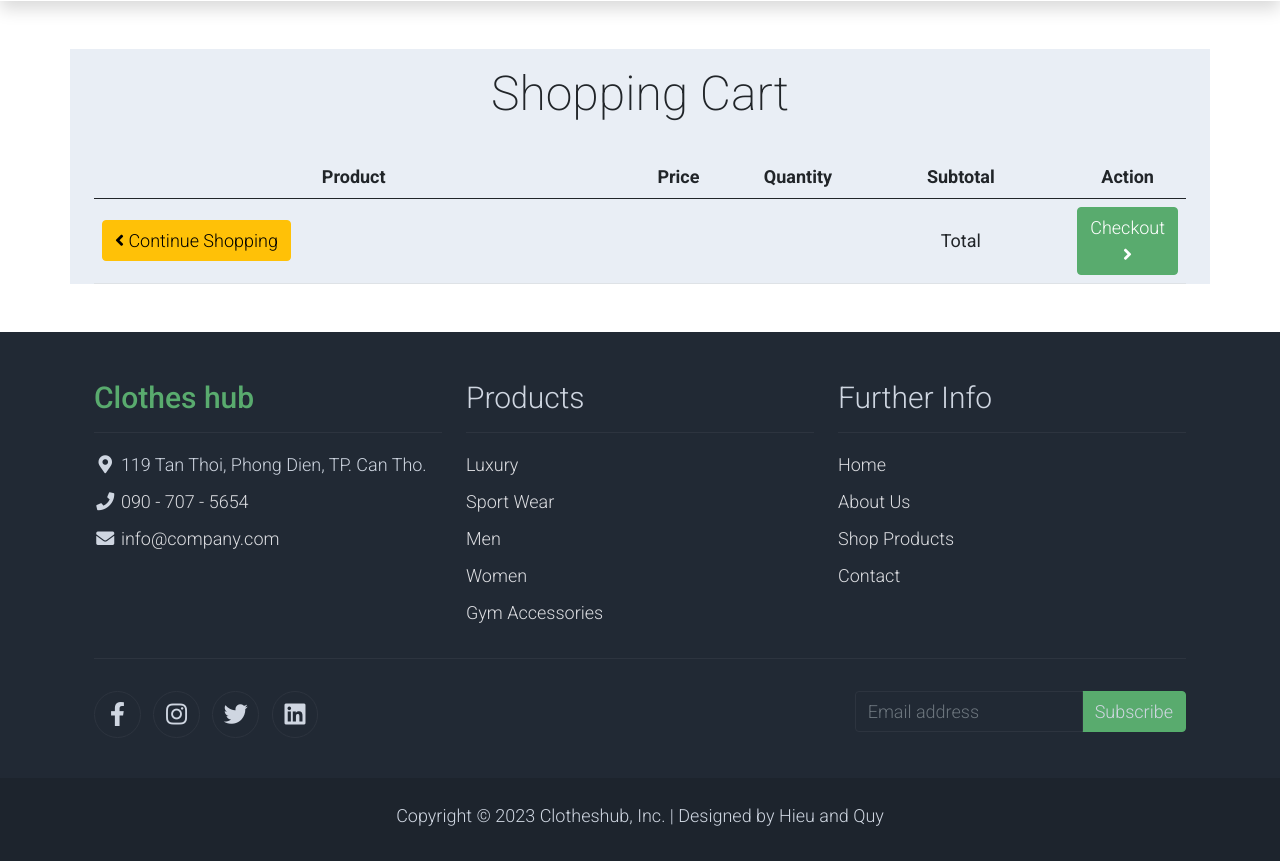
After one commit to Clotheshub-Organization/Clotheshub, a Symfony app: template templates/cart/cart.html.twig in a window 1280 px wide. The commit adds this page. Shown: the part 249-1110 px from the top of the page. Run offline with Twig, Linux system fonts and the light colour scheme; the template is opened without the code that fills it, so the values that code supplies are empty; some libraries are stand-ins or nearby versions.

Commit message:
Update Cart template, controller and repository

```diff
--- /dev/null
+++ b/templates/cart/cart.html.twig
@@ -0,0 +1,54 @@
+{% extends 'home.html.twig' %}
+
+{% block body %}
+<section class="bg-light my-5 container" style="margin-bottom:30px">
+  <div class="row text-center py-3">
+      <div class="col-lg-6 m-auto mb-2">
+          <h1 class="h1">Shopping Cart</h1>
+      </div>
+  </div>
+    <table id="cart" class="table table-hover table-condensed">
+      <thead>
+        <tr>
+          <th style="width:48%" class="text-center">Product</th>
+          <th style="width:12%" class="text-center">Price</th>
+          <th style="width:10%" class="text-center">Quantity</th>
+          <th style="width:20%" class="text-center">Subtotal</th>
+          <th style="width:10%" class="text-center">Action</th>
+        </tr>
+      </thead>
+      {% for p in product %}
+      <tbody>
+        <tr>
+          <td data-th="Product">
+            <div class="row">
+            {% if p.image %}
+              {% set img = p.image %}
+              <div class="col-sm-5 hidden-xs"><img src="{{asset('img/'~img)}}" alt="..." width="150px" class="img-responsive" /></div>
+              {% endif %}
+              <div class="col-sm-7">
+                <p class="nomargin"><strong>{{p.productname}}</strong><p>
+              </div>
+            </div>
+          </td>
+          <td data-th="Price" class="text-center">${{p.productprice}}</td>
+          <td data-th="Quantity" class="text-center">{{p.quantity}}</td>
+          <td data-th="Subtotal" class="text-center">${{p.total}}</td>
+          <td style="text-align: center">
+            <a href="#"><i class="fa-solid fa-trash"></i></i></a>
+          </td>
+        </tr>
+      </tbody>
+      {% endfor %}
+      <tfoot>
+        <tr>
+          <td><a href="{{path('product_show')}}" class="btn btn-warning"><i class="fa fa-angle-left"></i> Continue Shopping</a></td>
+          <td colspan="2" class="hidden-xs"></td>
+          <td class="hidden-xs text-center"><strong>Total</strong></td>
+          <td><a href="#" class="btn btn-success btn-block">Checkout <i class="fa fa-angle-right"></i></a></td>
+        </tr>
+      </tfoot>
+    </table>
+  </div>
+</section>
+{% endblock %}
--- a/templates/home.html.twig
+++ b/templates/home.html.twig
@@ -80,15 +80,22 @@
                 </div>
                 <div class="navbar align-self-center d-flex">
                     <div class="search">
-                        <form class="searchbox" action="search" method="GET">
+                        <form class="searchbox" action="{{path('search')}}" method="GET">
                             <input type="text" class="form-control" placeholder="Search..." name="search">
                             <button class="search_button"><i class="fa fa-fw fa-search text-dark mr-2"></i></button>
                         </form>
                     </div>
-                    <a class="nav-icon position-relative text-decoration-none" href="{{path('homepageCart' )}}">
-                        <i class="fa fa-fw fa-cart-arrow-down text-dark mr-1"></i>
-                        <span class="position-absolute top-0 left-100 translate-middle badge rounded-pill bg-light text-dark"></span>
-                    </a>
+                    {% if app.user %}
+                        <a class="nav-icon position-relative text-decoration-none" href="{{path('showCart')}}">
+                            <i class="fa fa-fw fa-cart-arrow-down text-dark mr-1"></i>
+                            <span class="position-absolute top-0 left-100 translate-middle badge rounded-pill bg-light text-dark"></span>
+                        </a>
+                    {% else %}
+                        <a class="nav-icon position-relative text-decoration-none" href="{{path('login')}}">
+                            <i class="fa fa-fw fa-cart-arrow-down text-dark mr-1"></i>
+                            <span class="position-absolute top-0 left-100 translate-middle badge rounded-pill bg-light text-dark"></span>
+                        </a>
+                    {% endif %}
                 </div>
             </div>
         </div>
```
Also changed, not shown: src/Controller/CartController.php (added, +75 -0 lines), src/Entity/Cart.php (added, +77 -0 lines), src/Repository/CartRepository.php (added, +84 -0 lines).
